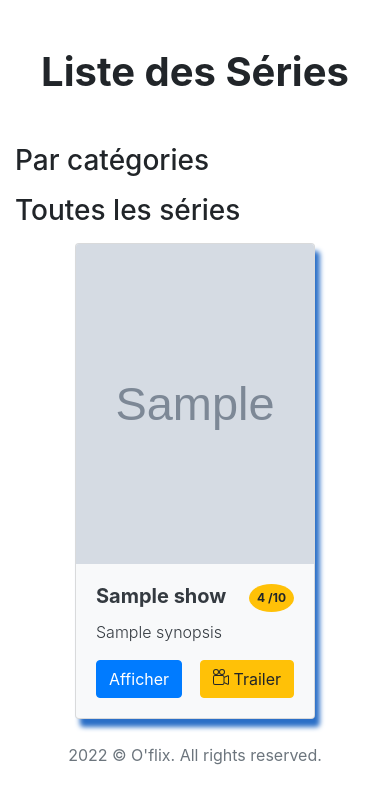
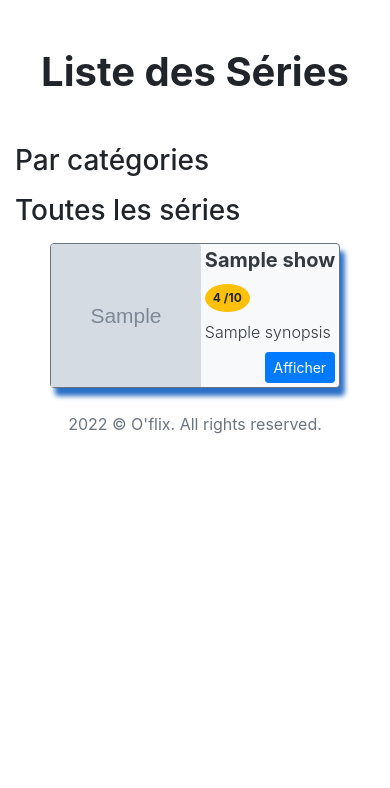
Before and after one commit to karastras/MyFlix-O-faq-full-Symfony, a Symfony app: template templates/show/list.html.twig in a window 390 px wide. Shown: the part 56-844 px from the top of the page. Run offline with Twig, Linux system fonts and the light colour scheme; the template is opened without the code that fills it: most values are stand-ins (such as "Sample title", 1, 10 or a date in 2020); grey boxes marked "Sample" are stand-in pictures; some libraries are stand-ins or nearby versions.

Commit message:
modification des card en mobile show/list

```diff
--- a/public/css/style.css
+++ b/public/css/style.css
@@ -19,3 +19,34 @@ a:hover {
 .nav-link {
     font-weight: normal;
 }
+
+.showCard {
+    width: 15rem;
+}
+
+.card-show-body {
+    display: flex;
+    flex-direction: column;
+    justify-content: space-between;
+    height: 100%;
+}
+
+.cardShowImg {
+    height: 20rem;
+    min-width: 100px;
+}
+
+
+@media(max-width:767px){
+    .showCard {
+        width: auto;
+        height: auto;
+    }
+    .cardShowImg {
+        height: 100%;
+        width: 150px;
+    }
+    .btnShow{
+        display: none;
+    }
+}
--- a/templates/_cardShow.html.twig
+++ b/templates/_cardShow.html.twig
@@ -1,22 +1,21 @@
 <a href=" {{ path('show_slug', {'slug':show.slug}) }} ">
-    <div class="shadow card m-2 bg-light" style="width: 15rem">
+    <div class="shadow showCard rounded border border-secondary d-flex flex-md-column m-2 bg-light">
         {% if show.poster == 'N/A' %}
             <img    src="{{ asset('/pictures/showDefault.jpg') }}"
-                    class="card-img-top"
-                    style="height: 20rem;"
+                    class="card-img-top cardShowImg"
+                    style="height: 20rem; min-width: 100px;"
                     alt="Le Poster de la série n'est pas présent"
             >
         {% else %}
             <img    src="{{ show.poster ? show.poster : asset('/pictures/showDefault.jpg') }}"
-                    class="card-img-top"
-                    style="height: 20rem;"
+                    class="card-img-top cardShowImg"
                     {# peut s'écrire  "Poster de la série #{show.title}" #}
                     alt="{{ show.poster ? "Poster de la série " ~ show.title  : "Le Poster de la série n'est pas présent" }}"
             >
         {% endif %}
-        <div class="card-body d-flex flex-column justify-content-between">
-            <div class="">
-                <div class="d-flex justify-content-between">
+        <div class="m-md-2 m-1 card-show-body">
+            <div>
+                <div class="">
                     <h5 class="card-title text-dark font-weight-bold">
                         {{show.title}}
                     </h5>
@@ -32,17 +31,17 @@
                     {{ show.synopsis|length > 150 ? show.synopsis|slice(0, 150) ~ '...' : show.synopsis  }}
                 </p>
             </div>
-            <div class="d-flex mt-3">
-                <a class="btn btn-primary" href=" {{ path('show_slug', {'slug':show.slug}) }} ">
-                    Afficher
-                </a>
-                <a class="btn btn-warning ml-auto" href="{{show.trailer}}" target="_blank">
+            <div class="d-flex mt-md-3 mb-2 mb-md-0 ">
+                <a class="btn btn-warning btn-sm btnShow" href="{{show.trailer}}" target="_blank">
                     <svg xmlns="http://www.w3.org/2000/svg" width="16" height="16" fill="currentColor" class="bi bi-camera-reels" viewBox="0 0 16 16">
                         <path d="M6 3a3 3 0 1 1-6 0 3 3 0 0 1 6 0zM1 3a2 2 0 1 0 4 0 2 2 0 0 0-4 0z"/>
                         <path d="M9 6h.5a2 2 0 0 1 1.983 1.738l3.11-1.382A1 1 0 0 1 16 7.269v7.462a1 1 0 0 1-1.406.913l-3.111-1.382A2 2 0 0 1 9.5 16H2a2 2 0 0 1-2-2V8a2 2 0 0 1 2-2h7zm6 8.73V7.27l-3.5 1.555v4.35l3.5 1.556zM1 8v6a1 1 0 0 0 1 1h7.5a1 1 0 0 0 1-1V8a1 1 0 0 0-1-1H2a1 1 0 0 0-1 1z"/>
                         <path d="M9 6a3 3 0 1 0 0-6 3 3 0 0 0 0 6zM7 3a2 2 0 1 1 4 0 2 2 0 0 1-4 0z"/>
                     </svg>
                     Trailer
+                </a>
+                <a class="btn btn-primary btn-sm ml-auto" href=" {{ path('show_slug', {'slug':show.slug}) }} ">
+                    Afficher
                 </a>
                 {% if is_granted('ROLE_SUPER_ADMIN') %}
                     <a class="btn btn-danger" href=" {{ path('show_delete', {'id':show.id}) }} ">
--- a/templates/show/list.html.twig
+++ b/templates/show/list.html.twig
@@ -20,7 +20,7 @@
                 </a>
             {% endif %}
         </div>
-        <div class="row d-flex justify-content-center">
+        <div class="d-flex flex-wrap justify-content-center">
             {% for show in shows %}
                 {% include '_cardShow.html.twig' %}
             {% endfor %}
```
